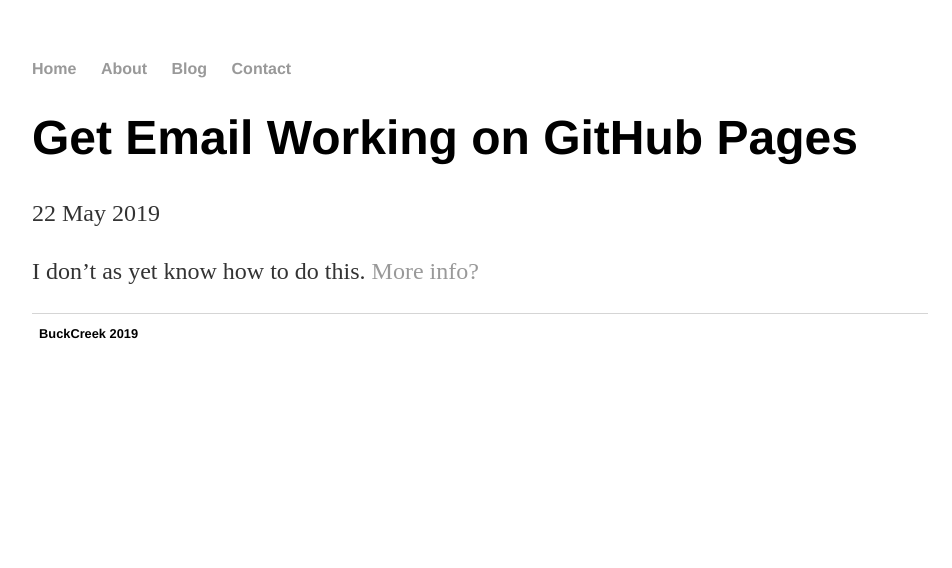
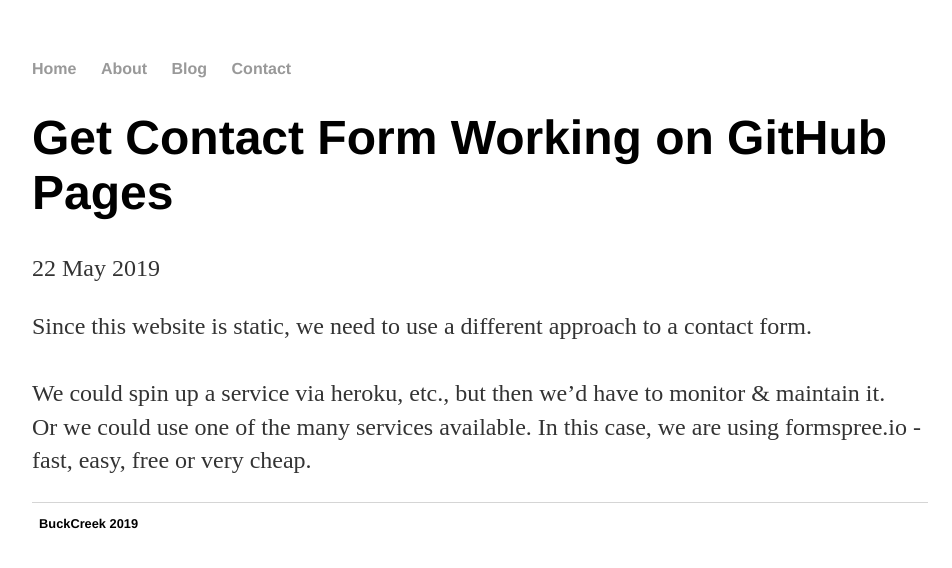
Before and after one commit to shanebp/shanebp.github.io, a Jekyll site: the page built from _posts/2019-05-22-github-pages-email.md, in a window 1280 px wide. Shown: the top 568 px of the page, without its empty margins (160-1112 px from the left). Built offline with Jekyll 4.4.1, drawn with Linux system fonts in a browser that asks for light colours.

Commit message:
Update 2019-05-22-github-pages-email.md

```diff
--- a/_posts/2019-05-22-github-pages-email.md
+++ b/_posts/2019-05-22-github-pages-email.md
@@ -1,7 +1,11 @@
 ---
 layout: post
-title: "Get Email Working on GitHub Pages"
+title: "Get Contact Form Working on GitHub Pages"
 date: 2019-05-22
 ---
 
-I don't as yet know how to do this.   <a href="http://imakewebthings.com/blog/github-pages-email"> More info?</a>
+Since this website is static, we need to use a different approach to a contact form.
+<br>
+We could spin up a service via heroku, etc., but then we'd have to monitor & maintain it.
+<br>
+Or we could use one of the many services available.  In this case, we are using formspree.io - fast, easy, free or very cheap.
```
